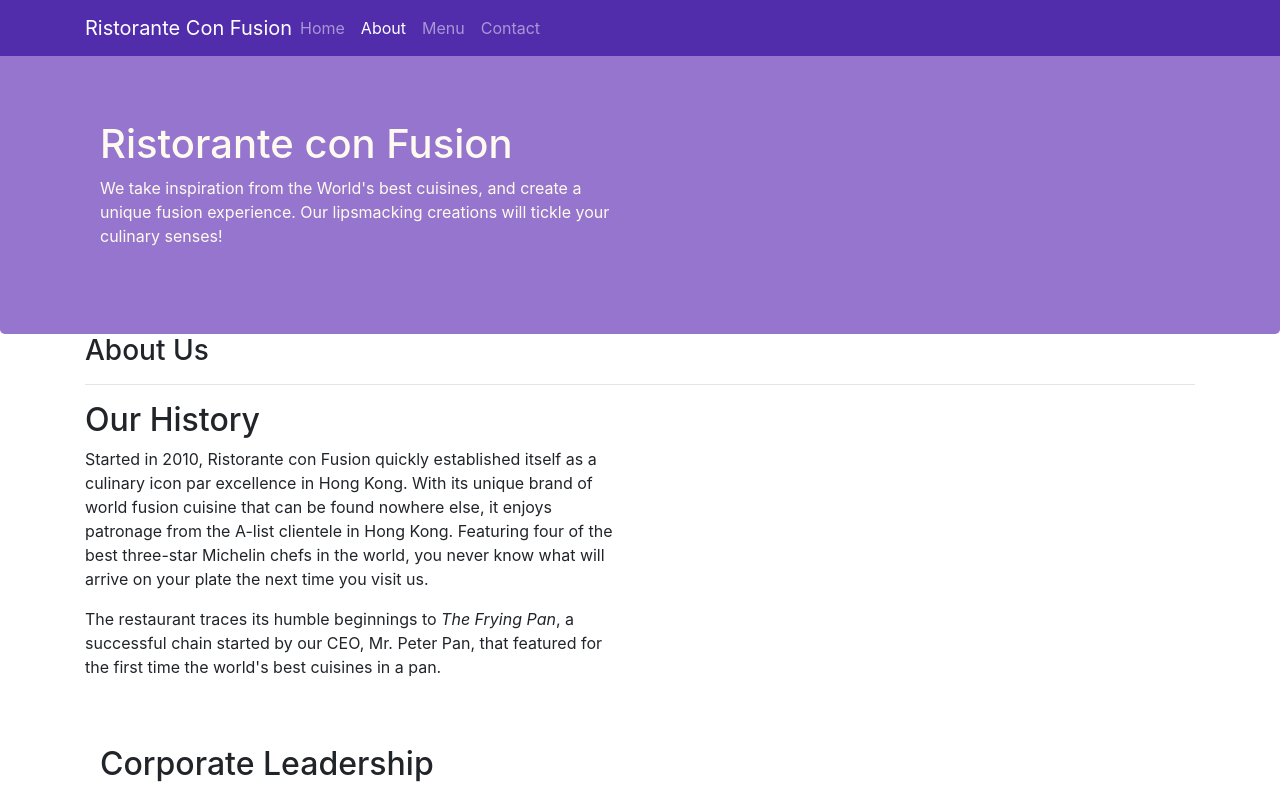
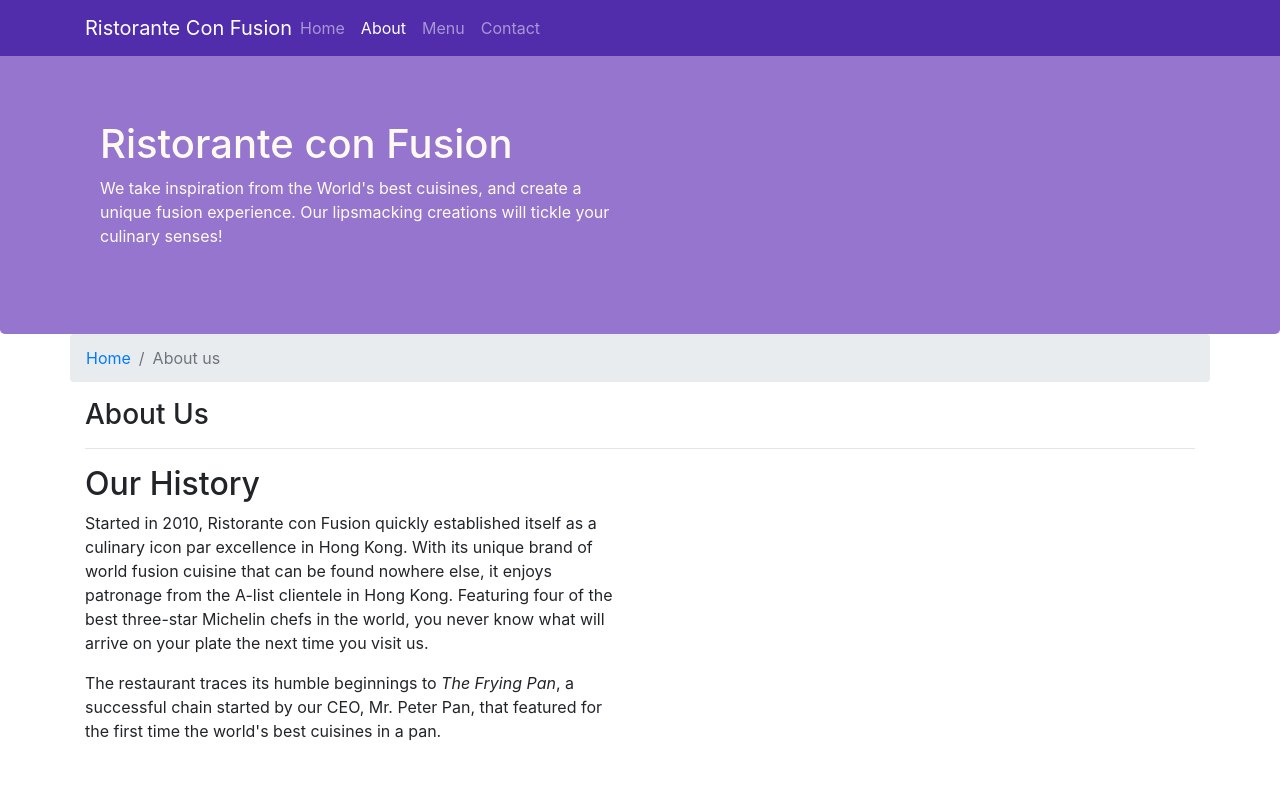
Before and after one commit to GePajarinen/Course-Bootstrap, a website: page Bootstrap4/conFusion/aboutus.html in a window 1280 px wide. Shown: the top 788 px of the page. Drawn offline with nearby package versions, Linux system fonts and the light colour scheme; files whose address does not match are found by name.

Commit message:
Breadcrumbs -> about us

```diff
--- a/Bootstrap4/conFusion/aboutus.html
+++ b/Bootstrap4/conFusion/aboutus.html
@@ -50,6 +50,10 @@
 
     <div class="container">
         <div class="row">
+            <ol class="col-12 breadcrumb">
+                <li class="breadcrumb-item"> <a href="./index.html">Home</a></li>
+                <li class="breadcrumb-item active">About us</li>
+            </ol>
             <div class="col-12">
                <h3>About Us</h3>
                <hr>
```
